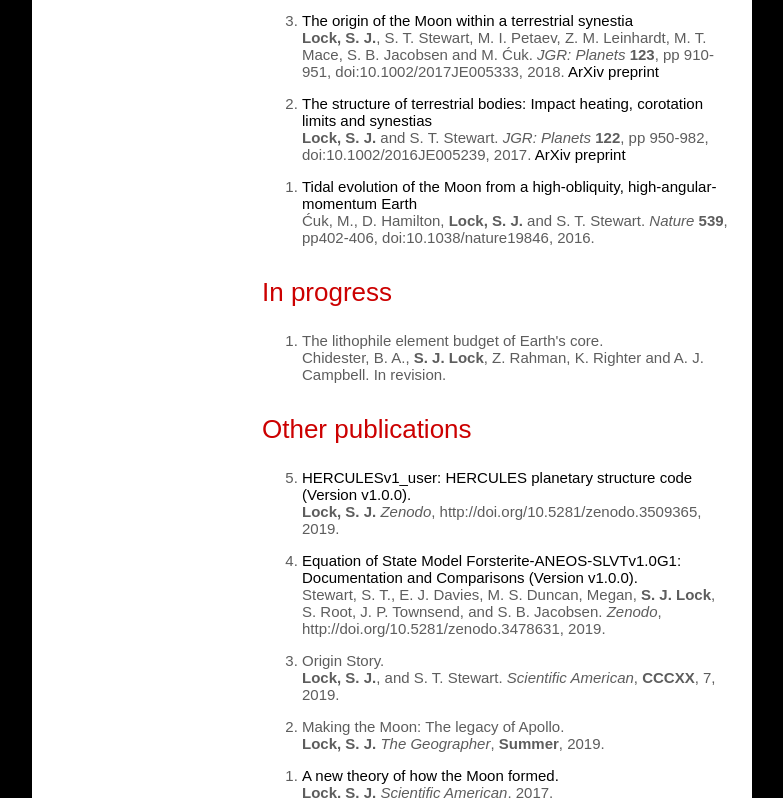
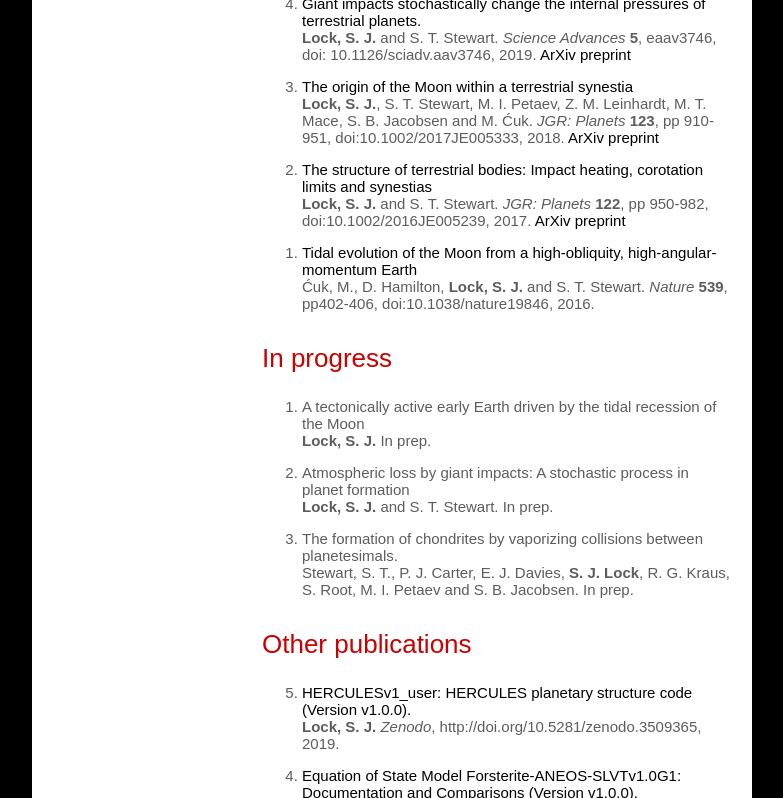
Before and after one commit to sjl499/sjl499.github.io, a plain HTML site: page Publications.html in a window 1280 px wide. Shown: the part 1314-2112 px from the top of the page, without its empty margins (248-1031 px from the left). Drawn offline with Linux system fonts and the light colour scheme.

Commit message:
Updated CV and publications list to include that Chidester, Lock, et al. has been accepted

```diff
--- a/Publications.html
+++ b/Publications.html
@@ -82,6 +82,10 @@ body {
     <ol>
 
 
+     <li value="13"><p> The lithophile element budget of Earth's core. <br>
+    Chidester*, B. A., <strong>S. J. Lock*</strong>, Z. Rahman, K. Righter and A. J. Campbell. Accepted. *co-first author</p>
+    <p></p>
+
 
     <li value="12"><p> Origin of the Earth and Moon. <br>
     Canup, R. M., K. Righter, N. Dauphas, K. Pahlevan, M. Ćuk, <strong> S. J. Lock</strong>, S. T. Stewart, J. Salmon, R. Rufu, M. Nakajima, and T. Magna. <em>New views of the Moon II</em>. Accepted. <a href="https://arxiv.org/abs/2103.02045" target="_blank">ArXiv preprint</a> </p>
@@ -145,11 +149,16 @@ Menemenlis, J. X. Mitrovica, J. A. M. Green and M. Huber.  <em>JGR: Planets</em>
     <ol>
 
 
-     <li value="1"><p> The lithophile element budget of Earth's core. <br>
-    Chidester, B. A., <strong>S. J. Lock</strong>, Z. Rahman, K. Righter and A. J. Campbell. In revision.</p>
+      <li value="1"><p> A tectonically active early Earth driven by the tidal recession of the Moon <br>
+	  <strong> Lock, S. J. </strong>   In prep.</p>
     <p></p>
 
+    <li value="2"><p> Atmospheric loss by giant impacts: A stochastic process in planet formation <br>
+<strong> Lock, S. J. </strong> and S. T. Stewart.  In prep. </p>
+    <p></p>
 
+<li value="3"><p> The formation of chondrites by vaporizing collisions between planetesimals.  <br>
+Stewart, S. T., P. J. Carter, E. J. Davies, <strong>S. J. Lock</strong>, R. G. Kraus, S. Root, M. I. Petaev and S. B. Jacobsen.  In prep. </p>
 
 
 
```
Also changed, not shown: 1 other file.
